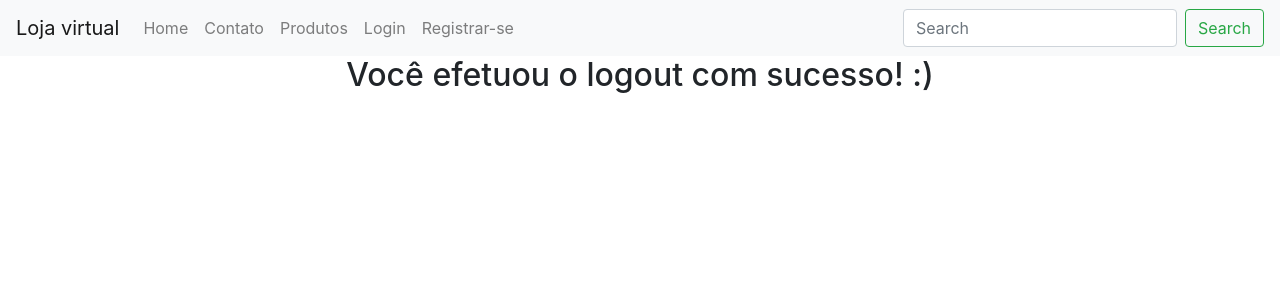
After one commit to Raphal-Mazini/Ecommerce-Django, a Django app: page /logout/ in a window 1280 px wide. The commit adds this page. Shown: the top 300 px of the page. Run offline with Django 5.2, Linux system fonts and the light colour scheme; some libraries are stand-ins or nearby versions.

Commit message:
Projeto E-Commerce Django -- create: template/auth/logout.html & update: template/base/navbar.html;e_commerce/views.py

```diff
--- a/e_commerce/views.py
+++ b/e_commerce/views.py
@@ -59,8 +59,8 @@ def login_page(request):
 
 def logout_page(request):
     context = {
-                "content": "Você efetuou o logout com sucesso! :)"
-              }
+        "content": "Você efetuou o logout com sucesso! :)"
+        }
     logout(request)
     return render(request, "auth/logout.html", context)
 
--- /dev/null
+++ b/template/auth/logout.html
@@ -0,0 +1,6 @@
+{% extends "base.html" %}
+{% block content %}
+<div class='text-center'>
+    <h2>{{ content }}</h2>
+</div>
+{% endblock %}
--- a/template/base/navbar.html
+++ b/template/base/navbar.html
@@ -2,6 +2,7 @@
 {% url 'contact' as contact_url %}
 {% url 'products:list' as products_list_url %}
 {% url 'login' as login_url %}
+{% url 'logout' as logout_url %}
 {% url 'register' as register_url %}
 <nav class="navbar navbar-expand-lg navbar-light bg-light">
   <a class="navbar-brand" href="{{ home_url }}">{% if nome_da_marca %} {{ nome_da_marca }} {% else %} C&oacute;digo Fluente eCommerce {% endif %}</a>
@@ -21,7 +22,7 @@
       </li>
       {% if request.user.is_authenticated %}
       <li class="nav-item {% if request.path == login_url %} active {% endif %}">
-        <a class="nav-link" href="{{ login_url }}">Logout</a>
+        <a class="nav-link" href="{{ logout_url }}">Logout</a>
       </li>
       {% else %}
       <li class="nav-item {% if request.path == login_url %} active {% endif %}">
```
